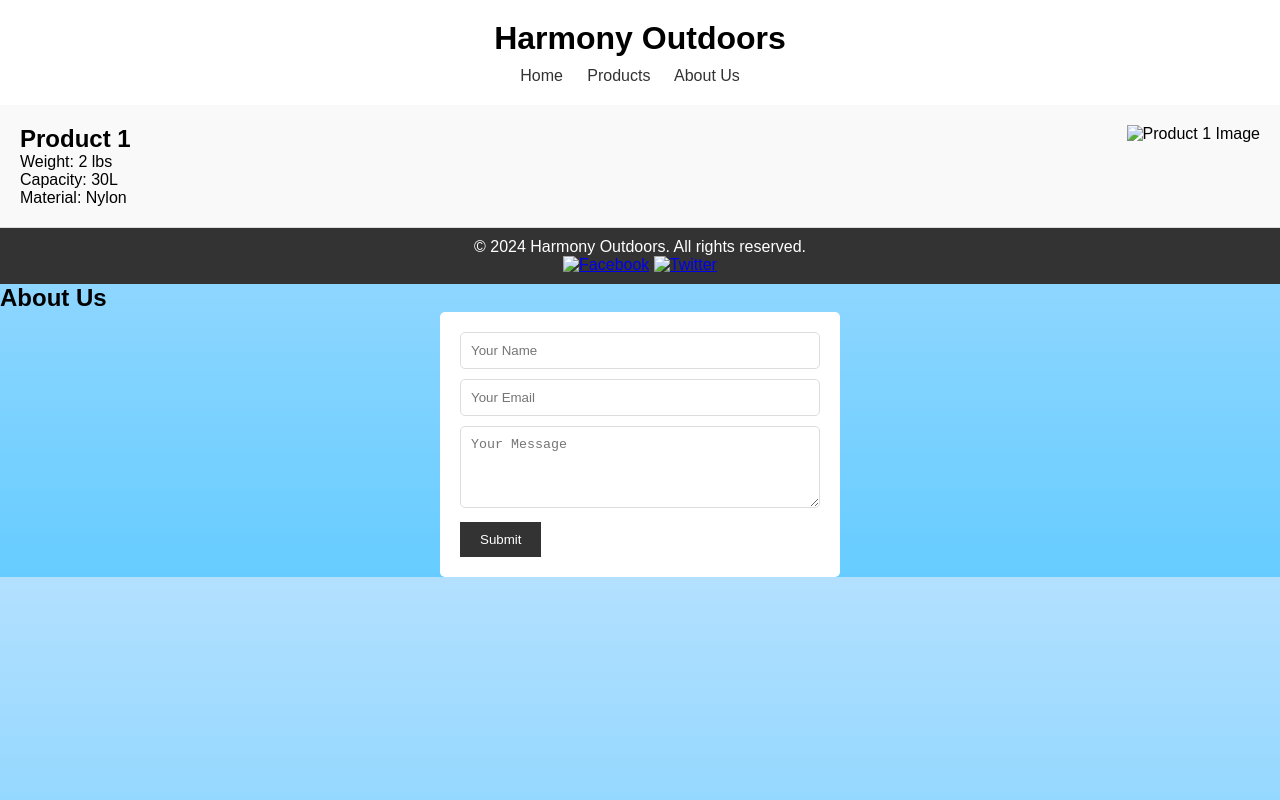
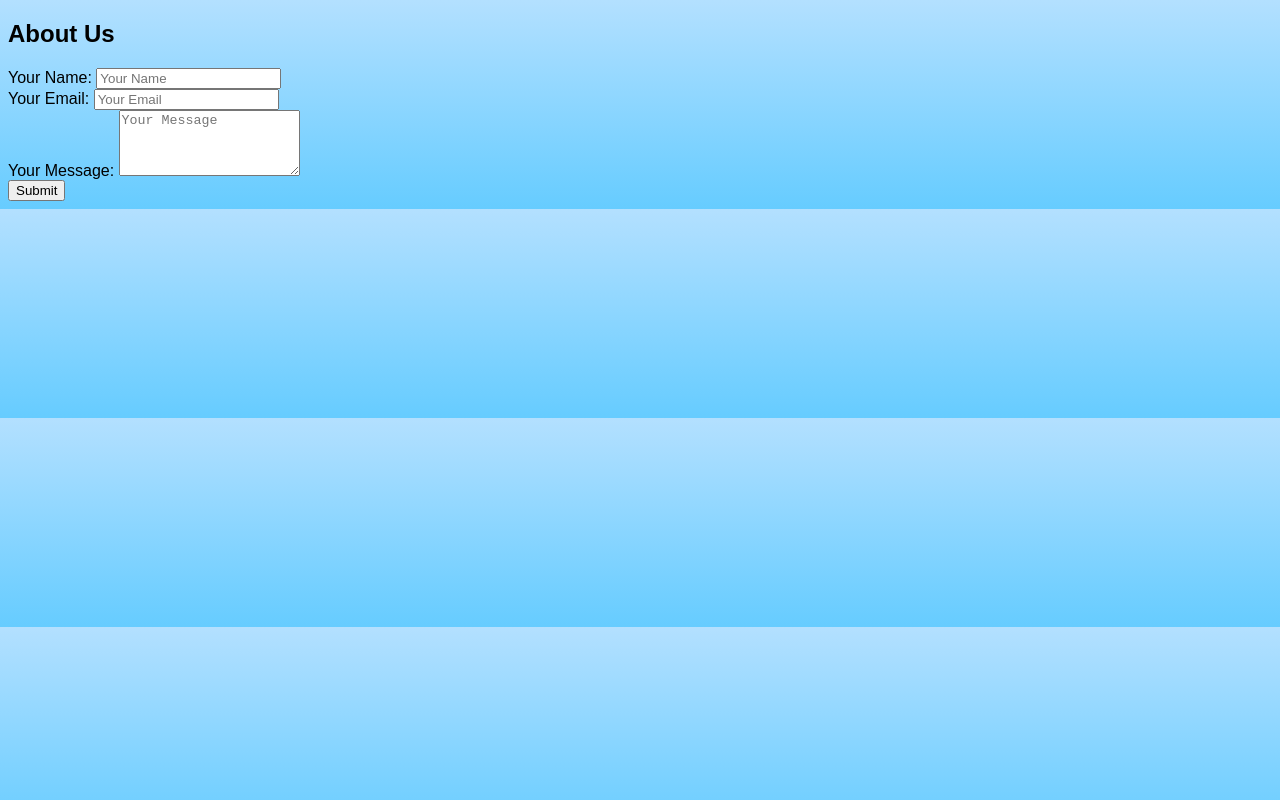
Before and after one commit to Joha3612/harmony-outdoors-copilot-, a plain HTML site: page index.html in a window 1280 px wide. Drawn offline with Linux system fonts and the light colour scheme.

Commit message:
Update index.html

```diff
--- a/index.html
+++ b/index.html
@@ -3,122 +3,27 @@
 <head>
     <meta charset="UTF-8">
     <meta name="viewport" content="width=device-width, initial-scale=1.0">
-    <title>Harmony Outdoors</title>
+    <title>Contact Form</title>
     <style>
-        /* Reset default styles */
-        * {
-            margin: 0;
-            padding: 0;
-            box-sizing: border-box;
-        }
-
-        /* Body background gradient */
         body {
             background: linear-gradient(to bottom, #b3e0ff, #66ccff);
             font-family: Arial, sans-serif;
         }
-
-        /* Header styles */
-        header {
-            background-color: #ffffff;
-            padding: 20px;
-            text-align: center;
-        }
-
-        nav {
-            margin-top: 10px;
-        }
-
-        nav a {
-            margin-right: 20px;
-            text-decoration: none;
-            color: #333;
-        }
-
-        /* Product section styles */
-        .product {
-            display: flex;
-            justify-content: space-between;
-            padding: 20px;
-            background-color: #f9f9f9;
-            border-bottom: 1px solid #ddd;
-        }
-
-        /* Footer styles */
-        footer {
-            background-color: #333;
-            color: #fff;
-            text-align: center;
-            padding: 10px;
-        }
-
-        /* Contact form styles */
-        form {
-            max-width: 400px;
-            margin: 0 auto;
-            padding: 20px;
-            background-color: #fff;
-            border-radius: 5px;
-        }
-
-        input[type="text"],
-        input[type="email"],
-        textarea {
-            width: 100%;
-            padding: 10px;
-            margin-bottom: 10px;
-            border: 1px solid #ddd;
-            border-radius: 5px;
-        }
-
-        input[type="submit"] {
-            background-color: #333;
-            color: #fff;
-            border: none;
-            padding: 10px 20px;
-            cursor: pointer;
-        }
     </style>
 </head>
 <body>
-    <header>
-        <h1>Harmony Outdoors</h1>
-        <nav>
-            <a href="#">Home</a>
-            <a href="#">Products</a>
-            <a href="#about">About Us</a>
-        </nav>
-    </header>
-
-    <section class="product">
-        <div>
-            <h2>Product 1</h2>
-            <p>Weight: 2 lbs</p>
-            <p>Capacity: 30L</p>
-            <p>Material: Nylon</p>
-        </div>
-        <img src="product1.jpg" alt="Product 1 Image">
-    </section>
-
-    <!-- Repeat similar product sections for other products -->
-
-    <footer>
-        © 2024 Harmony Outdoors. All rights reserved.
-        <div>
-            <a href="#"><img src="facebook-icon.png" alt="Facebook"></a>
-            <a href="#"><img src="twitter-icon.png" alt="Twitter"></a>
-            <!-- Add more social media icons here -->
-        </div>
-    </footer>
-
-    <section id="about">
-        <h2>About Us</h2>
-        <form action="submit.php" method="post">
-            <input type="text" name="name" placeholder="Your Name" required>
-            <input type="email" name="email" placeholder="Your Email" required>
-            <textarea name="message" placeholder="Your Message" rows="4" required></textarea>
-            <input type="submit" value="Submit">
-        </form>
-    </section>
+    <h2>About Us</h2>
+    <form action="/submit" method="post">
+        <label for="name">Your Name:</label>
+        <input type="text" id="name" name="name" placeholder="Your Name" required>
+        <br>
+        <label for="email">Your Email:</label>
+        <input type="email" id="email" name="email" placeholder="Your Email" required>
+        <br>
+        <label for="message">Your Message:</label>
+        <textarea id="message" name="message" placeholder="Your Message" rows="4" required></textarea>
+        <br>
+        <input type="submit" value="Submit">
+    </form>
 </body>
 </html>
```
